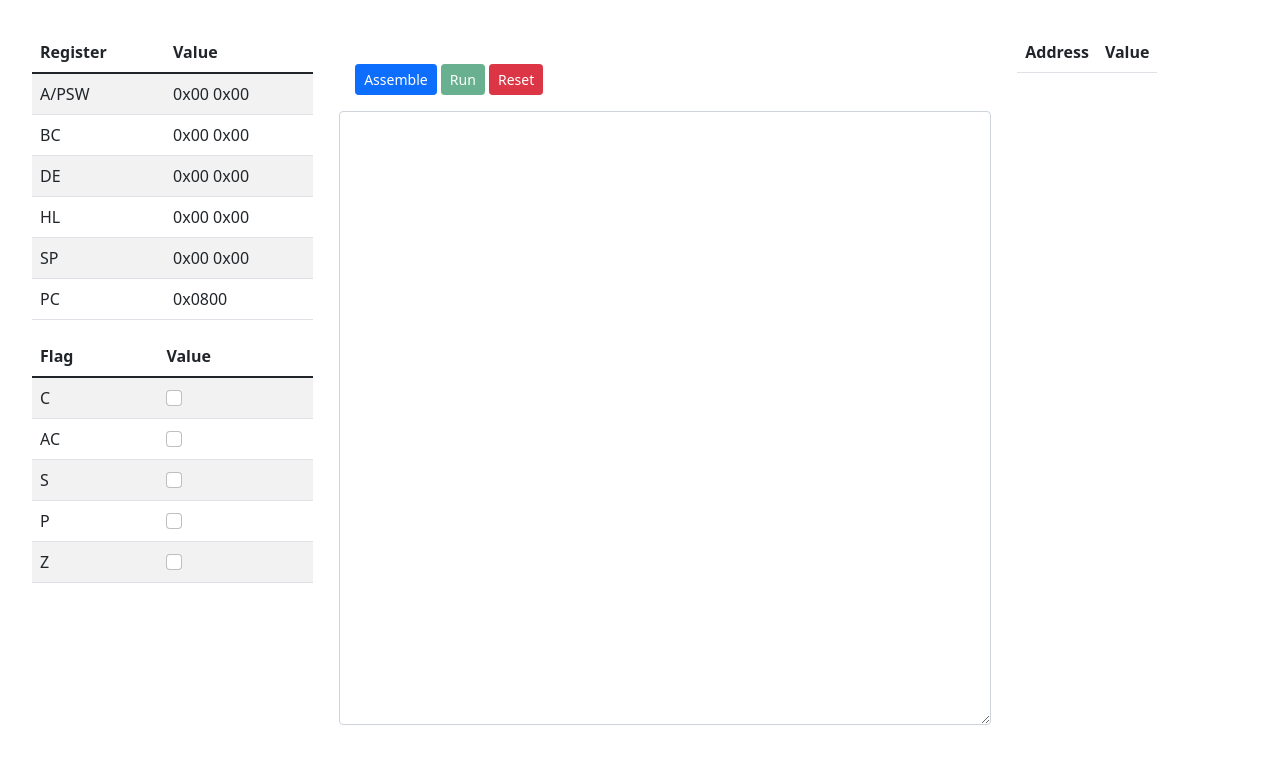
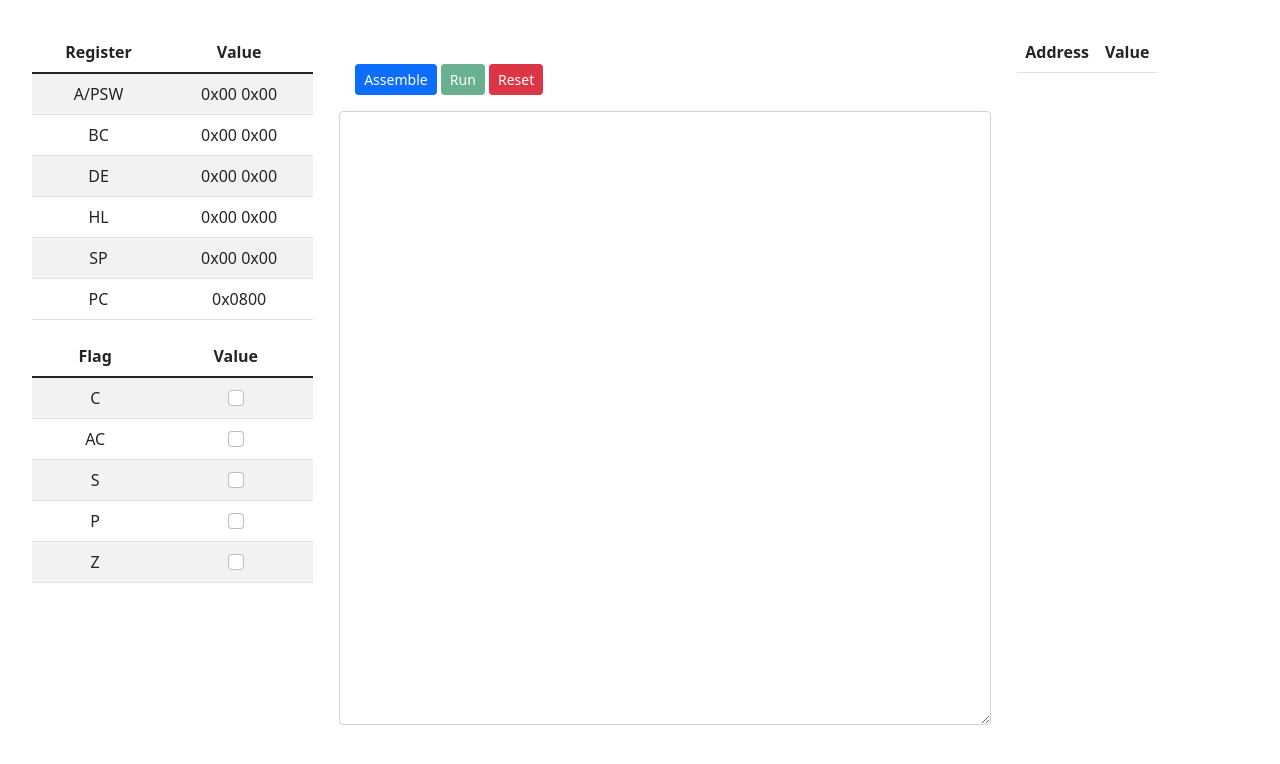
Before and after one commit to devanshshukla99/8085-Simulator, a Flask app: page / in a window 1280 px wide. Shown: the top 764 px of the page. Run offline with Flask 2, Linux system fonts and the light colour scheme; lists and menus that the app fills with data are empty.

Commit message:
center table

```diff
--- a/webapp/static/styles.css
+++ b/webapp/static/styles.css
@@ -20,6 +20,9 @@
     grid-template-rows: 80px auto 80px;
     column-gap: 10px;
     row-gap: 15px;
+}
+table {
+    text-align: center
 }
 /* .table-responsive {
     display: block;
```
